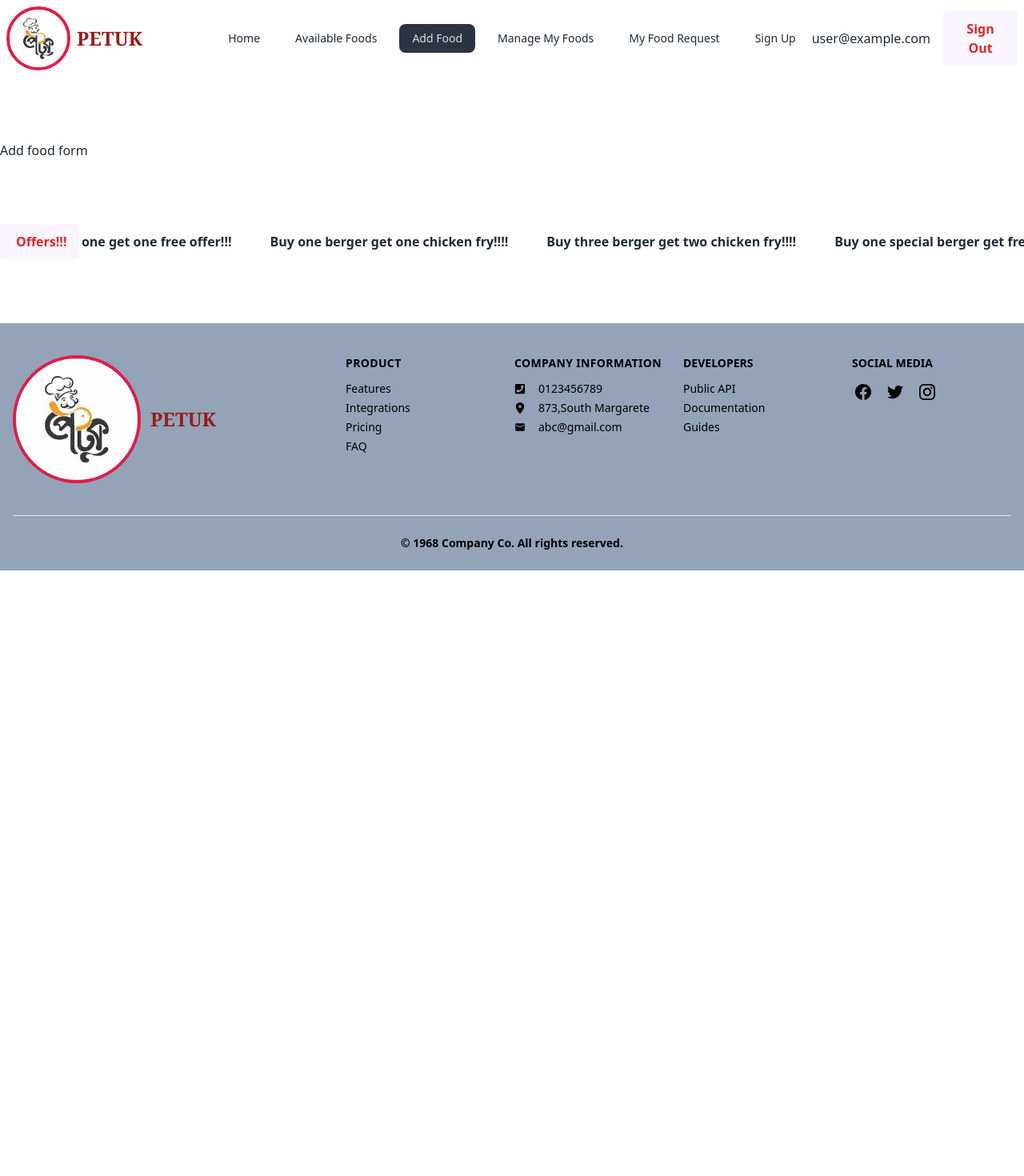
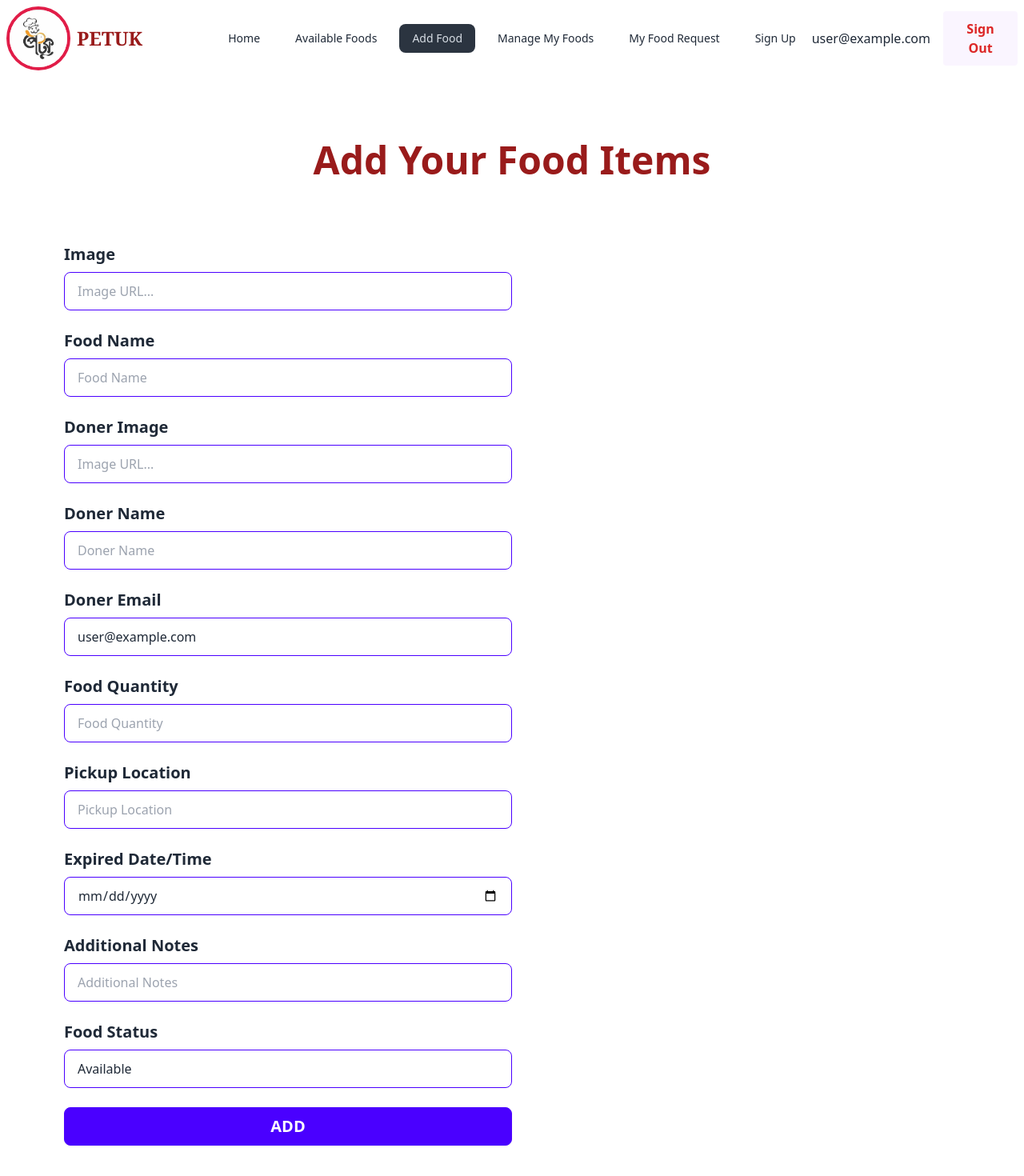
Before and after one commit to rebahaider/food-client-side, a React (Vite) app: page /addFood in a window 1280 px wide. Shown: the top 1470 px of the page at 80% size. Before the commit the page ends 800 px from the top, so only its background shows below. Built offline with nearby package versions, Linux system fonts and the light colour scheme; no server answers; sample sign-in values are in the browser's storage.

Commit message:
creating add food form and save form data to data base successfully

```diff
--- a/src/Pages/Components/AddFoods.jsx
+++ b/src/Pages/Components/AddFoods.jsx
@@ -1,16 +1,144 @@
-import { useEffect } from "react";
+import { useContext, useEffect } from "react";
+import { AuthContext } from "../../providers/AuthProvider";
+import { toast } from "react-toastify";
 
 
 const AddFoods = () => {
 
-      // set dynamic title
-      useEffect(() => {
+    // set dynamic title
+    useEffect(() => {
         document.title = "PETUK | AddFoods"
     })
 
+
+
+    const { user } = useContext(AuthContext);
+
+    const handleAddFood = event => {
+        event.preventDefault();
+        const form = event.target;
+        const name = form.name.value;
+        const image = form.image.value;
+        const quantity = form.quantity.value;
+        const pickup_location = form.pickup_location.value;
+        const expired_date_time = form.expired_date_time.value;
+        const additional_notes = form.additional_notes.value;
+        const donator_image = form.donator_image.value;
+        const donator_name = form.donator_name.value;
+        const doner_email = form.doner_email.value;
+        const food_status = form.food_status.value;
+
+        const newFood = { name, image, quantity, pickup_location, expired_date_time, additional_notes, donator_image, donator_name, doner_email, food_status }
+
+        console.log(newFood);
+
+        // fetch server site
+        fetch('http://localhost:5000/foodItems', {
+            method: 'POST',
+            headers: {
+                "content-type": "application/json"
+            },
+            body: JSON.stringify(newFood)
+        })
+            .then(res => res.json())
+            .then(data => {
+                console.log(data);
+                if (data.insertedId) {
+                    toast.success('Food Added Successfully');
+                }
+            })
+    }
+
     return (
         <div>
-            <h1>Add food form</h1>
+            <h3 className="text-5xl text-red-800 font-extrabold text-center mt-10 mb-20">Add Your Food Items</h3>
+            <form onSubmit={handleAddFood} className="space-y-6 md:px-20 pb-10">
+
+                {/* image field */}
+                <div className="">
+                    <h1 className="text-xl font-bold mb-2">Image</h1>
+                    <label>
+                        <input type="text" name="image" placeholder="Image URL..." className="input input-bordered input-primary w-1/2" />
+                    </label>
+                </div>
+
+                {/* Food Name field */}
+                <div>
+                    <h1 className="text-xl font-bold mb-2">Food Name</h1>
+                    <label>
+                        <input type="text" name="name" placeholder="Food Name" className="input input-bordered input-primary w-1/2" />
+                    </label>
+                </div>
+
+                {/* doner details */}
+
+
+                {/* image field */}
+                <div className="">
+                    <h1 className="text-xl font-bold mb-2">Doner Image</h1>
+                    <label>
+                        <input type="text" name="donator_image" placeholder="Image URL..." className="input input-bordered input-primary w-1/2" />
+                    </label>
+                </div>
+                {/* doner name */}
+                <div>
+                    <h1 className="text-xl font-bold mb-2">Doner Name</h1>
+                    <label>
+                        <input type="text" name="donator_name" defaultValue={user?.name} placeholder="Doner Name" className="input input-bordered input-primary w-1/2" />
+                    </label>
+                </div>
+                {/* doner email */}
+                <div>
+                    <h1 className="text-xl font-bold mb-2">Doner Email</h1>
+                    <label>
+                        <input type="email" name="doner_email" defaultValue={user?.email} placeholder="Doner Email" className="input input-bordered input-primary w-1/2" />
+                    </label>
+                </div>
+
+                {/* Food Quantity */}
+                <div>
+                    <h1 className="text-xl font-bold mb-2">Food Quantity</h1>
+                    <label>
+                        <input type="text" name="quantity" placeholder="Food Quantity" className="input input-bordered input-primary w-1/2" />
+                    </label>
+                </div>
+                {/* Pickup Location */}
+                <div>
+                    <h1 className="text-xl font-bold mb-2">Pickup Location</h1>
+                    <label>
+                        <input type="text" name="pickup_location" placeholder="Pickup Location" className="input input-bordered input-primary w-1/2" />
+                    </label>
+                </div>
+                {/* Expired Date/Time */}
+                <div>
+                    <h1 className="text-xl font-bold mb-2">Expired Date/Time</h1>
+                    <label>
+                        <input type="date" name="expired_date_time" placeholder="Expired Date/Time" className="input input-bordered input-primary w-1/2" />
+                    </label>
+                </div>
+                {/* Additional Notes */}
+                <div>
+                    <h1 className="text-xl font-bold mb-2">Additional Notes</h1>
+                    <label>
+                        <input type="text" name="additional_notes" placeholder="Additional Notes" className="input input-bordered input-primary w-1/2" />
+                    </label>
+                </div>
+
+                {/* Food Status */}
+                <div>
+                    <h1 className="text-xl font-bold mb-2">Food Status</h1>
+                    <label>
+                        <input type="text" name="food_status" defaultValue="Available" className="input input-bordered input-primary w-1/2" />
+                    </label>
+                </div>
+
+                {/* ADD button */}
+                <div>
+                    <label>
+                        <input type="submit" value="ADD" className="btn btn-primary w-1/2 text-white font-extrabold text-xl" />
+                    </label>
+                </div>
+            </form>
         </div>
     );
 };
--- a/src/Pages/Components/AvailableFoodCard.jsx
+++ b/src/Pages/Components/AvailableFoodCard.jsx
@@ -2,7 +2,7 @@ import { Link } from "react-router-dom";
 
 const AvailableFoodCard = ({ food }) => {
 
-    const { _id, image, name, quantity, expired_date_time, additional_notes, donator_image, donator_name, pickup_location } = food;
+    const { _id, image, name, quantity, expired_date_time, additional_notes, donator_image, donator_name, pickup_location, donator_email } = food;
     return (
 
         <div>
@@ -11,23 +11,28 @@ const AvailableFoodCard = ({ food }) => {
                     <div className="flex items-center justify-center p-6 mt-8 lg:mt-0 h-72 sm:h-80 lg:h-96 xl:h-112 2xl:h-128">
                         <img src={image} alt="" className="object-contain rounded-3xl" />
                     </div>
-                    <div className="flex flex-col justify-center p-6 text-center rounded-sm lg:max-w-md xl:max-w-lg lg:text-left">
+                    <div className="flex flex-col justify-center gap-5 p-6 text-center rounded-sm lg:max-w-md xl:max-w-lg lg:text-left">
                         <h1 className="text-3xl font-bold leading-none sm:text-3xl">Food Name:
                             <span className="text-violet-600">{name}</span>
                         </h1>
-                        <div className="flex items-center gap-3">
+                        <div className="bg-base-200 p-4 rounded-3xl">
                             <h1 className="text-2xl font-bold leading-none sm:text-xl">Donator Details:</h1>
-                            <h1 className="text-2xl font-bold leading-none sm:text-xl">
+                            <img className="w-20 h-20 rounded-full" src={donator_image} alt="" />
+                            <h1 className="text-2xl font-bold leading-none sm:text-xl">Doner Name:
                                 <span className="text-violet-600">{donator_name}</span>
                             </h1>
-                            <img className="w-20 h-20 rounded-full" src={donator_image} alt="" />
+                            <h1 className="text-2xl font-bold leading-none sm:text-xl">Doner Email:
+                                <span className="text-violet-600">{donator_email}</span>
+                            </h1>
+                        </div>
+                        <div className="bg-base-200 p-4 rounded-3xl">
+                            <p className="text-lg  font-bold">Food Quantity: <span className="text-violet-600">{quantity}</span></p>
+                            <p className="text-lg  font-bold">Pickup Location: <span className="text-violet-600">{pickup_location}</span></p>
+                            <p className="text-lg  font-bold">Expired Date/Time:<span className="text-violet-600">{expired_date_time}</span> </p>
+                            <p className="text-lg  font-bold">Additional Notes: <span className="text-violet-600">{additional_notes}</span></p>
+                            <div className="flex flex-col space-y-4 sm:items-center sm:justify-center sm:flex-row sm:space-y-0 sm:space-x-4 lg:justify-start">
+                            </div>
 
-                        </div>
-                        <p className="text-lg sm:mb-12 font-bold">Food Quantity: <span className="text-violet-600">{quantity}</span></p>
-                        <p className="text-lg sm:mb-12 font-bold">Pickup Location: <span className="text-violet-600">{pickup_location}</span></p>
-                        <p className="text-lg sm:mb-12 font-bold">Expired Date/Time:<span className="text-violet-600">{expired_date_time}</span> </p>
-                        <p className="text-lg sm:mb-12 font-bold">Additional Notes: <span className="text-violet-600">{additional_notes}</span></p>
-                        <div className="flex flex-col space-y-4 sm:items-center sm:justify-center sm:flex-row sm:space-y-0 sm:space-x-4 lg:justify-start">
 
                             <button className="px-5 py-2.5 relative rounded group overflow-hidden font-medium bg-purple-50 text-red-600 inline-block">
                                 <span className="absolute top-0 left-0 flex w-full h-0 mb-0 transition-all duration-200 ease-out transform translate-y-0 bg-red-600 group-hover:h-full opacity-90"></span>
--- a/src/Pages/Login/Login.jsx
+++ b/src/Pages/Login/Login.jsx
@@ -2,6 +2,7 @@ import { useContext, useEffect, useState } from "react";
 import { Link, useLocation, useNavigate } from "react-router-dom";
 import { AuthContext } from "../../providers/AuthProvider";
 import { ToastContainer, toast } from "react-toastify";
+import "react-toastify/dist/ReactToastify.css";
 import { FaEye, FaEyeSlash } from "react-icons/fa";
 
 const Login = () => {
@@ -47,25 +48,38 @@ const Login = () => {
     }
 
     // log in using google
-    const handleLogInWithGoogle = () => {
-        logInWithGoogle()
-            .then(result => {
-                console.log(result.user);
-            })
-            .catch(error => {
-                console.error(error);
-            })
+    const handleLogInWithGoogle = async () => {
+        try {
+            await logInWithGoogle()
+            toast.success('Successfully Log In'), {
+                position: "top-center",
+                theme: "colored"
+            }
+            navigate('/')
+        }
+
+        catch (error) {
+            console.log(error);
+            toast.error(error.message), {
+                position: "top-center",
+                theme: "colored"
+            }
+        }
     }
 
     // log in using github
-    const handleLogInWithGithub = () => {
-        logInWithGithub()
-            .then(result => {
-                console.log(result.user);
-            })
-            .catch(error => {
-                console.error(error);
-            })
+    const handleLogInWithGithub = async () => {
+        try {
+            await logInWithGithub()
+            toast.success('Signin Successful')
+            navigate('/')
+
+
+        }
+        catch (error) {
+            console.log(error);
+            toast.error(error?.message)
+        }
     }
     return (
         <div className="w-full max-w-md p-8 space-y-3 rounded-xl bg-gray-200 text-gray-800 mx-auto mt-10 mb-10">
@@ -89,6 +103,10 @@ const Login = () => {
                 </div>
                 <button className="block w-full p-3 text-center rounded-sm text-gray-50 bg-violet-600">Log In</button>
             </form>
+            {/* <ToastContainer
+                position="top-center"
+                theme="colored"
+            ></ToastContainer> */}
             <div className="flex items-center pt-4 space-x-1">
                 <div className="flex-1 h-px sm:w-16 bg-gray-300"></div>
                 <p className="px-3 text-sm text-gray-600 font-extrabold">Login with social accounts</p>
@@ -106,14 +124,19 @@ const Login = () => {
                         <path d="M16 0.396c-8.839 0-16 7.167-16 16 0 7.073 4.584 13.068 10.937 15.183 0.803 0.151 1.093-0.344 1.093-0.772 0-0.38-0.009-1.385-0.015-2.719-4.453 0.964-5.391-2.151-5.391-2.151-0.729-1.844-1.781-2.339-1.781-2.339-1.448-0.989 0.115-0.968 0.115-0.968 1.604 0.109 2.448 1.645 2.448 1.645 1.427 2.448 3.744 1.74 4.661 1.328 0.14-1.031 0.557-1.74 1.011-2.135-3.552-0.401-7.287-1.776-7.287-7.907 0-1.751 0.62-3.177 1.645-4.297-0.177-0.401-0.719-2.031 0.141-4.235 0 0 1.339-0.427 4.4 1.641 1.281-0.355 2.641-0.532 4-0.541 1.36 0.009 2.719 0.187 4 0.541 3.043-2.068 4.381-1.641 4.381-1.641 0.859 2.204 0.317 3.833 0.161 4.235 1.015 1.12 1.635 2.547 1.635 4.297 0 6.145-3.74 7.5-7.296 7.891 0.556 0.479 1.077 1.464 1.077 2.959 0 2.14-0.020 3.864-0.020 4.385 0 0.416 0.28 0.916 1.104 0.755 6.4-2.093 10.979-8.093 10.979-15.156 0-8.833-7.161-16-16-16z"></path>
                     </svg>
                 </button>
-                <ToastContainer
+                {/* <ToastContainer
                     position="top-center"
                     theme="colored"
-                ></ToastContainer>
+                ></ToastContainer> */}
             </div>
+            <ToastContainer
+                position="top-center"
+                theme="colored"
+            ></ToastContainer>
             <p className="text-xs text-center sm:px-6 text-black">Do not have an account?
                 <Link to="/signUp" rel="noopener noreferrer" href="#" className="underline text-violet-800 font-bold"> Sign up</Link>
             </p>
+
         </div>
     );
 };
--- a/src/Routes/PrivateRoute.jsx
+++ b/src/Routes/PrivateRoute.jsx
@@ -15,7 +15,7 @@ const PrivateRoute = ({ children }) => {
     if (user) {
         return children;
     }
-    return <Navigate state={location.pathname} to="/login"></Navigate>
+    return <Navigate state={location.pathname} replace={true} to="/login"></Navigate>
 };
 
 export default PrivateRoute;
```
